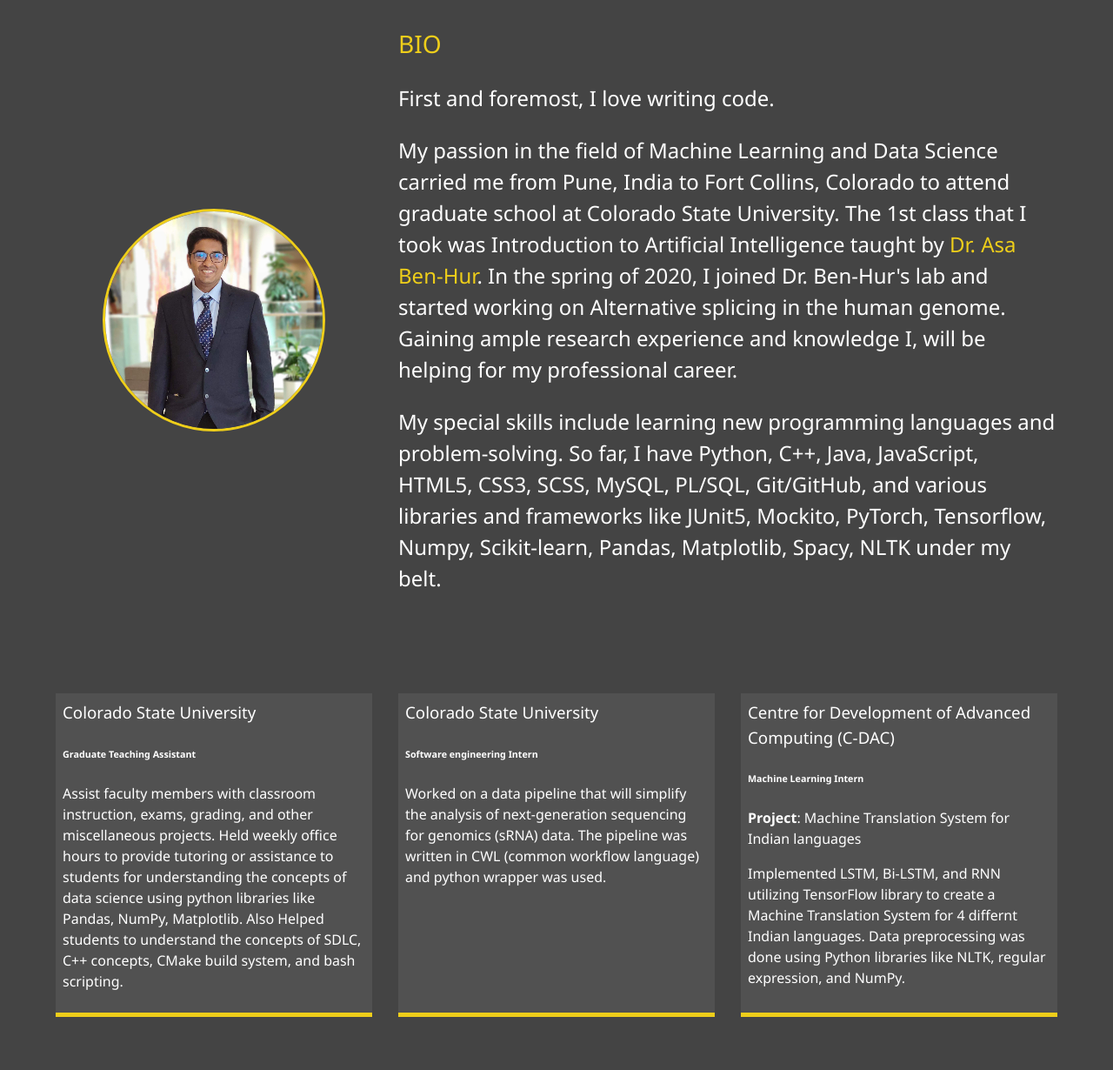
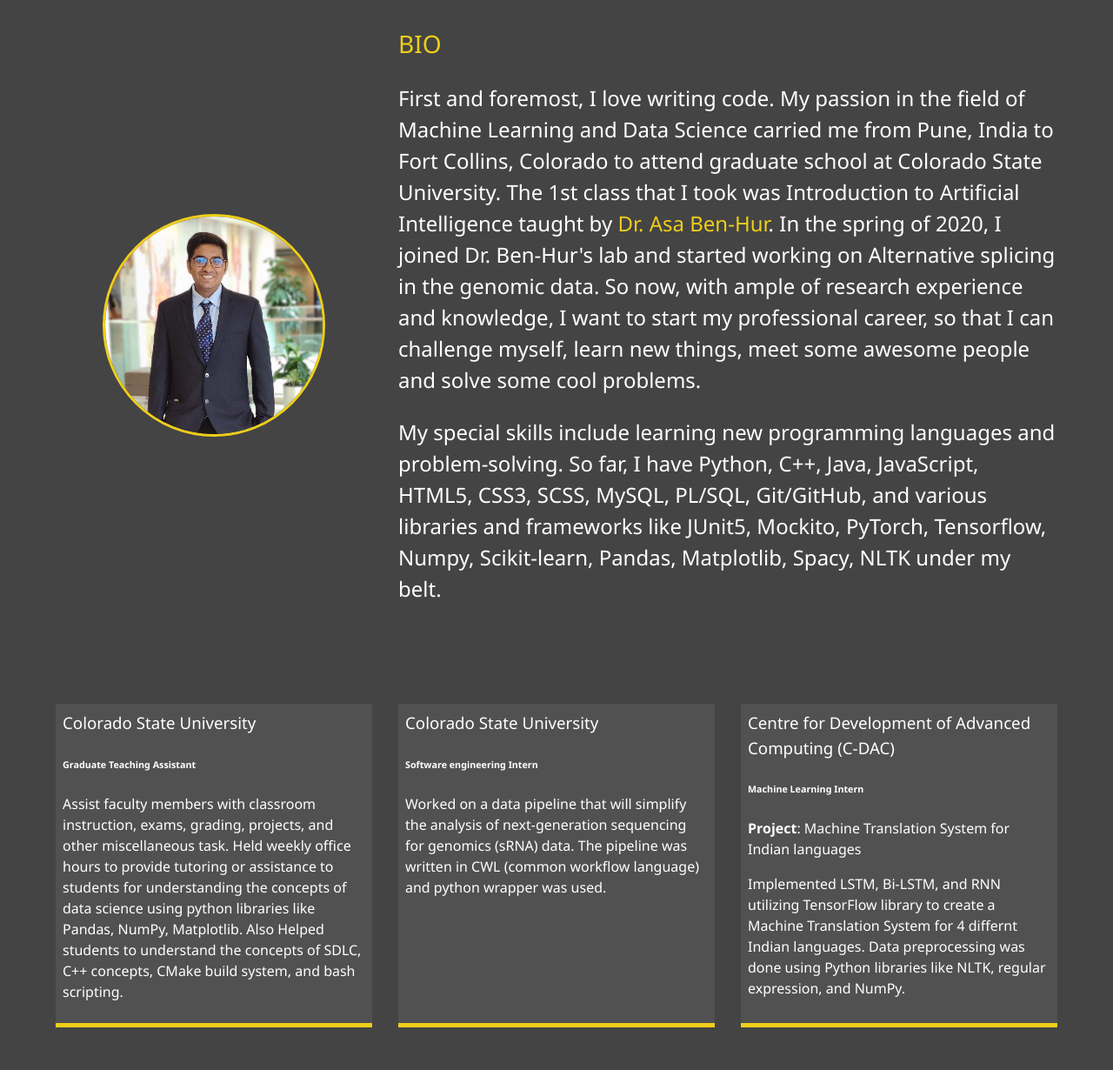
Before and after one commit to sushpatankar/Portfolio, a website: page Dist/about.html in a window 1280 px wide. Shown: the part 253-1483 px from the top of the page at 87% size. Drawn offline with nearby package versions, Linux system fonts and the light colour scheme.

Commit message:
small changes

```diff
--- a/Dist/about.html
+++ b/Dist/about.html
@@ -68,9 +68,9 @@
                 </h3>
                 <p>
                     <p> First and foremost, I love writing code.
-                        <p>
-                            My passion in the field of Machine Learning and Data Science carried me from Pune, India to Fort Collins, Colorado to attend graduate school at Colorado State University. The 1st class that I took was Introduction to Artificial Intelligence taught by <a href="https://www.cs.colostate.edu/~asa/">Dr. Asa Ben-Hur</a>. In the spring of 2020, I joined Dr. Ben-Hur's lab and started working on Alternative splicing in the human genome. Gaining ample research experience and knowledge I, will be helping for my professional career.
-                        </p>
+                            My passion in the field of Machine Learning and Data Science carried me from Pune, India to Fort Collins, Colorado to attend graduate school at Colorado State University. The 1st class that I took was Introduction to Artificial Intelligence taught by <a href="https://www.cs.colostate.edu/~asa/">Dr. Asa Ben-Hur</a>. In the spring of 2020, I joined Dr. Ben-Hur's lab and started working on Alternative splicing in the genomic data.
+                            So now, with ample of research experience and knowledge, I want to start my professional career, so that I can challenge myself, learn new things, meet some awesome people and solve some cool problems.
+
                         <p>
                             My special skills include learning new programming languages and problem-solving. So far, I have
                             Python, C++, Java, JavaScript, HTML5, CSS3, SCSS, MySQL, PL/SQL, Git/GitHub, and various libraries and frameworks like JUnit5, Mockito, PyTorch, Tensorflow, Numpy, Scikit-learn, Pandas, Matplotlib, Spacy, NLTK under my belt.
@@ -91,7 +91,7 @@
                 </h3>
                 <h6> Graduate Teaching Assistant</h6>
                 <p>
-                    Assist faculty members with classroom instruction, exams, grading, and other miscellaneous projects.
+                    Assist faculty members with classroom instruction, exams, grading, projects, and other miscellaneous task.
                     Held weekly office hours to provide tutoring or assistance to students for understanding the concepts of data science using python libraries like Pandas, NumPy, Matplotlib.
                     Also Helped students to understand the concepts of SDLC, C++ concepts, CMake build system, and bash scripting.
                 </p>
```
